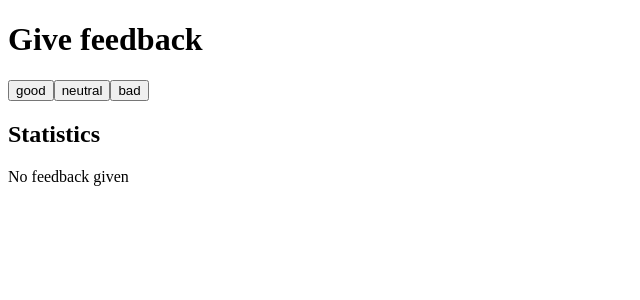
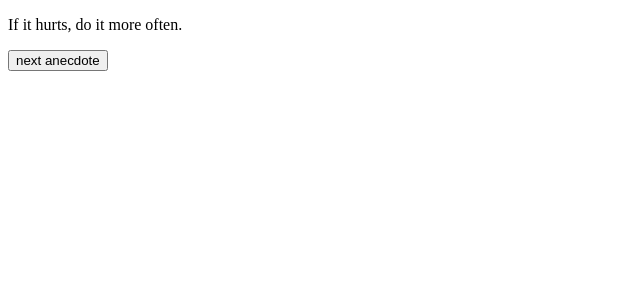
Before and after one commit to hiba-sam/bootcamp_fullstack, a React (Vite) app: page / in a window 1280 px wide. Shown: the top 300 px of the page, without its empty margins (0-640 px from the left). Built offline with nearby package versions, Linux system fonts and the light colour scheme.

Commit message:
Refactor App component and remove unused code

```diff
--- a/src/App.jsx
+++ b/src/App.jsx
@@ -1,61 +1,30 @@
 import { useState } from 'react'
 
-// Button component
-const Button = ({ text, onClick }) => {
-  return <button onClick={onClick}>{text}</button>
-}
+const App = () => {
+  const anecdotes = [
+    'If it hurts, do it more often.',
+    'Adding manpower to a late software project makes it later!',
+    'The first 90 percent of the code accounts for the first 90 percent of the development time...The remaining 10 percent of the code accounts for the other 90 percent of the development time.',
+    'Any fool can write code that a computer can understand. Good programmers write code that humans can understand.',
+    'Premature optimization is the root of all evil.',
+    'Debugging is twice as hard as writing the code in the first place. Therefore, if you write the code as cleverly as possible, you are, by definition, not smart enough to debug it.',
+    'Programming without an extremely heavy use of console.log is same as if a doctor would refuse to use x-rays or blood tests when diagnosing patients.',
+    'The only way to go fast, is to go well.'
+  ]
 
-// StatisticLine component (table row)
-const StatisticLine = ({ text, value }) => {
-  return (
-    <tr>
-      <td>{text}</td>
-      <td>{value}</td>
-    </tr>
-  )
-}
+  const [selected, setSelected] = useState(0)
 
-// Statistics component
-const Statistics = ({ good, neutral, bad }) => {
-  const total = good + neutral + bad
-
-  if (total === 0) {
-    return <p>No feedback given</p>
+  const handleClick = () => {
+    const randomIndex = Math.floor(Math.random() * anecdotes.length)
+    setSelected(randomIndex)
   }
-
-  const average = (good - bad) / total
-  const positive = (good / total) * 100
-
-  return (
-    <table>
-      <tbody>
-        <StatisticLine text="good" value={good} />
-        <StatisticLine text="neutral" value={neutral} />
-        <StatisticLine text="bad" value={bad} />
-        <StatisticLine text="total" value={total} />
-        <StatisticLine text="average" value={average.toFixed(2)} />
-        <StatisticLine text="positive" value={positive.toFixed(2) + " %"} />
-      </tbody>
-    </table>
-  )
-}
-
-// Root component
-const App = () => {
-  const [good, setGood] = useState(0)
-  const [neutral, setNeutral] = useState(0)
-  const [bad, setBad] = useState(0)
 
   return (
     <div>
-      <h1>Give feedback</h1>
-
-      <Button text="good" onClick={() => setGood(good + 1)} />
-      <Button text="neutral" onClick={() => setNeutral(neutral + 1)} />
-      <Button text="bad" onClick={() => setBad(bad + 1)} />
-
-      <h2>Statistics</h2>
-      <Statistics good={good} neutral={neutral} bad={bad} />
+      <p>{anecdotes[selected]}</p>
+      <button onClick={handleClick}>
+        next anecdote
+      </button>
     </div>
   )
 }
```
